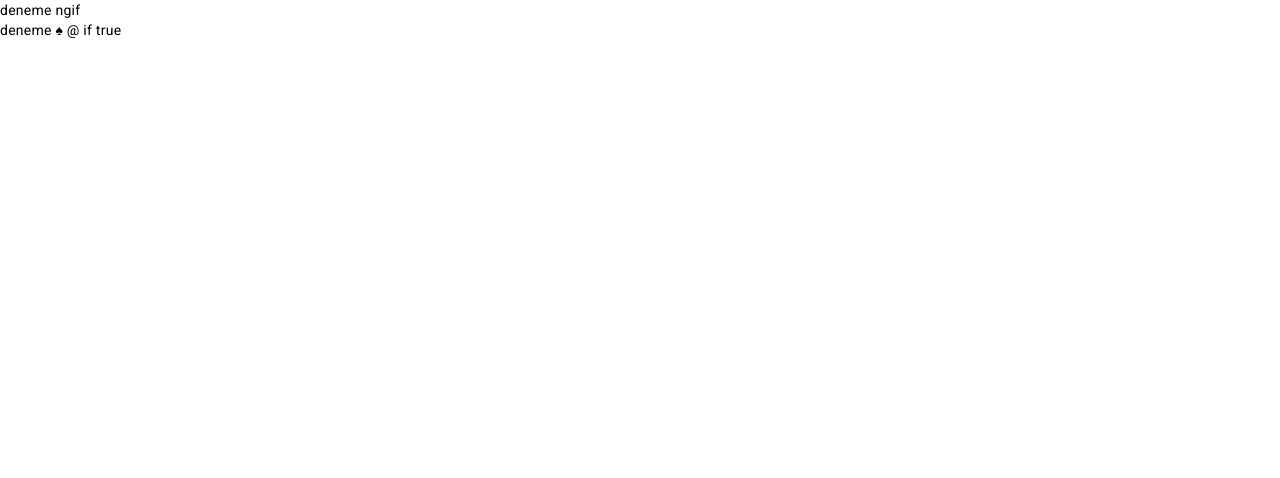
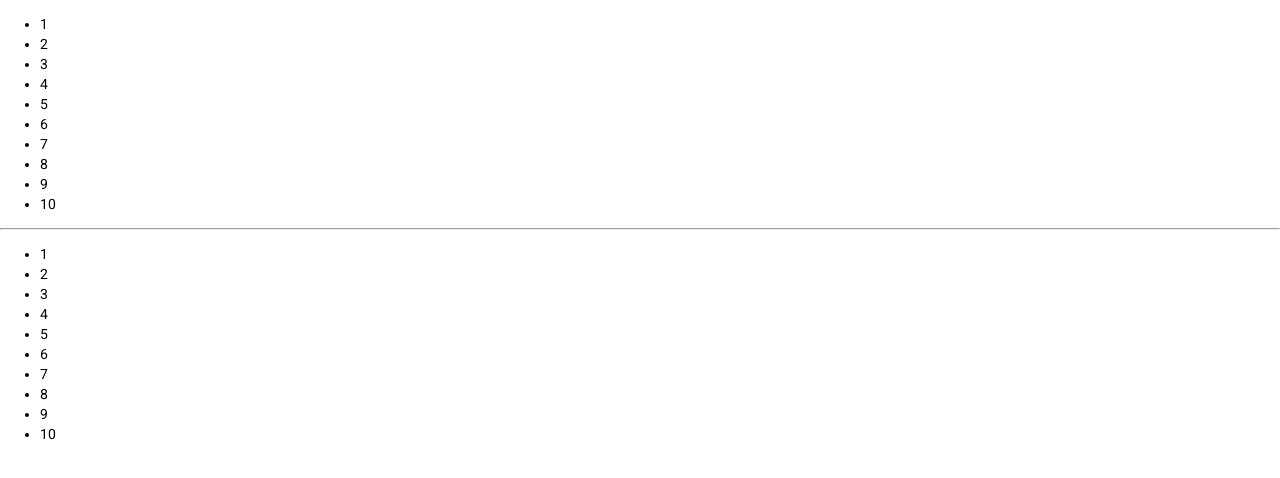
Before and after one commit to tascagdas/Angular-Antrenman, an Angular app in the folder antrenman/: page / in a window 1280 px wide. Shown: the top 478 px of the page. Built offline with nearby package versions, Linux system fonts and the light colour scheme.

Commit message:
for dongusu eski ve yeni kullanimi

```diff
--- a/antrenman/src/app/orman-meyvesi/orman-meyvesi.component.html
+++ b/antrenman/src/app/orman-meyvesi/orman-meyvesi.component.html
@@ -1,21 +1,13 @@
-<div *ngIf="condition; else other">
-    deneme ngif
-</div>
-<ng-template #other>
-    <div>
-        eski yontem else
-    </div>
-</ng-template>
-@if (condition; as result) {
-<div>
-    deneme &#9824; &commat; if
-    {{result}}
-</div>
-}@else if(condition==true || condition== false){
-
-}
-@else {
-<div>
-    yeni yontem else
-</div>
-}
+<ul>
+    <li *ngFor="let number of numbers">
+        {{number}}
+    </li>
+</ul>
+<hr>
+<ul>
+    @for (number of numbers; track number) {
+        <li>
+            {{number}}
+        </li>
+    }
+</ul>
--- a/antrenman/src/app/orman-meyvesi/orman-meyvesi.component.ts
+++ b/antrenman/src/app/orman-meyvesi/orman-meyvesi.component.ts
@@ -9,6 +9,6 @@ import { Component } from '@angular/core';
   styleUrl: './orman-meyvesi.component.css'
 })
 export class OrmanMeyvesiComponent {
-
+  numbers : number[] = [1,2,3,4,5,6,7,8,9,10]
   condition : boolean = true;
 }
```
